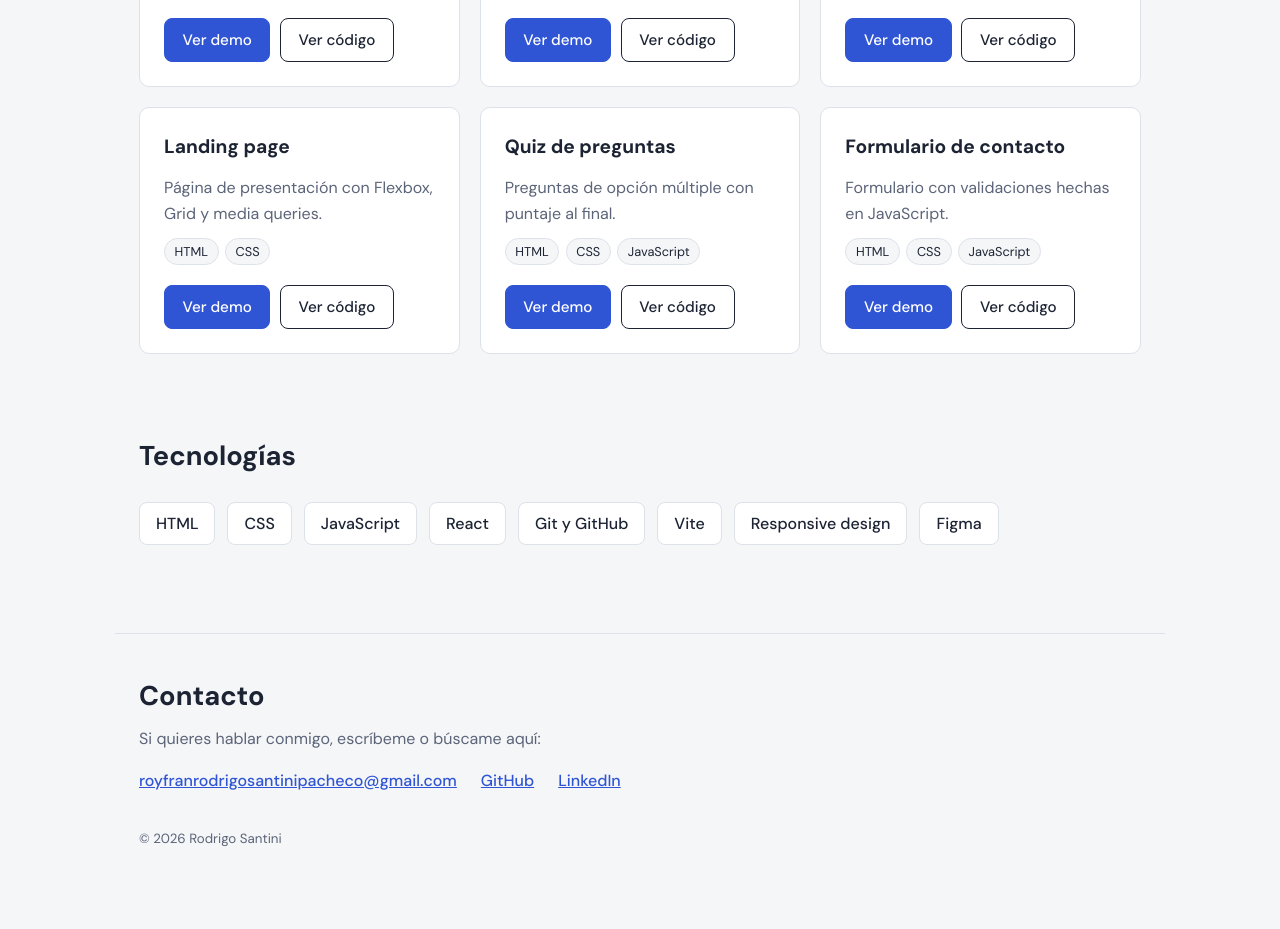
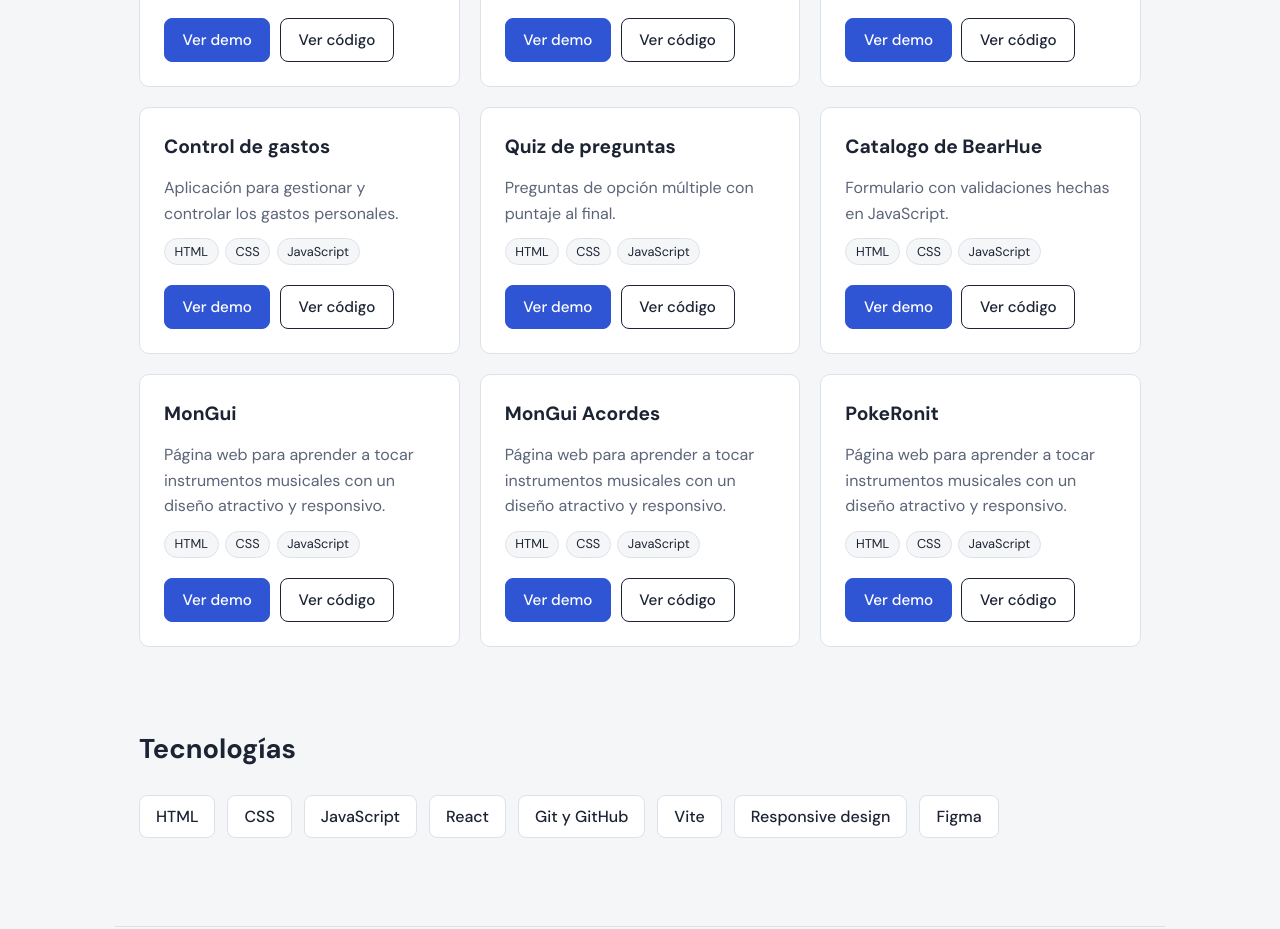
Before and after one commit to RodriSp1/Mi-portafolio-de-Proyectos, a React (Vite) app: page / in a window 1280 px wide. Shown: the part 820-1749 px from the top of the page. Before the commit the page ends 1703 px from the top, so only its background shows below. Built offline with nearby package versions, Linux system fonts and the light colour scheme.

Commit message:
Se actualizan los datos de los proyectos

```diff
--- a/src/data.js
+++ b/src/data.js
@@ -17,48 +17,72 @@ export const proyectos = [
     titulo: 'Lista de tareas',
     descripcion: 'Agrega, completa y elimina tareas. Se guardan en localStorage.',
     tags: ['HTML', 'CSS', 'JavaScript'],
-    demo: `${demo}/lista-tareas/`,
-    codigo: `${repo}/tree/main/lista-tareas`,
+    demo: `https://github.com/RodriSp1/Lista-de-tarea-Ronit10-`,
+    codigo: `https://rodrisp1.github.io/Lista-de-tarea-Ronit10-/`,
   },
   {
     id: 2,
     titulo: 'Calculadora',
     descripcion: 'Calculadora básica con operaciones, borrado y diseño responsivo.',
     tags: ['HTML', 'CSS', 'JavaScript'],
-    demo: `https://github.com/RodriSp1/Calculadora-Roni10`,
-    codigo: `https://rodrisp1.github.io/Calculadora-Roni10/`,
+    demo: `https://rodrisp1.github.io/Calculadora-Roni10/`,
+    codigo: `https://github.com/RodriSp1/Calculadora-Roni10`,
   },
   {
     id: 3,
     titulo: 'App del clima',
     descripcion: 'Consulta el clima de una ciudad usando una API.',
     tags: ['JavaScript', 'API'],
-    demo: `${demo}/clima/`,
-    codigo: `${repo}/tree/main/clima`,
+    demo: `https://rodrisp1.github.io/Clima-Ronit10-/`,
+    codigo: `https://github.com/RodriSp1/Clima-Ronit10-`,
   },
   {
     id: 4,
-    titulo: 'Landing page',
-    descripcion: 'Página de presentación con Flexbox, Grid y media queries.',
-    tags: ['HTML', 'CSS'],
-    demo: `${demo}/landing/`,
-    codigo: `${repo}/tree/main/landing`,
+    titulo: 'Control de gastos',
+    descripcion: 'Aplicación para gestionar y controlar los gastos personales.',
+    tags: ['HTML', 'CSS', 'JavaScript'],
+    demo: `https://rodrisp1.github.io/Control-de-gastos-Ronit10/`,
+    codigo: `https://github.com/RodriSp1/Control-de-gastos-Ronit10`,
   },
   {
     id: 5,
     titulo: 'Quiz de preguntas',
     descripcion: 'Preguntas de opción múltiple con puntaje al final.',
     tags: ['HTML', 'CSS', 'JavaScript'],
-    demo: `${demo}/quiz/`,
-    codigo: `${repo}/tree/main/quiz`,
+    demo: `https://rodrisp1.github.io/Quizz-Ronit10-v1.1/`,
+    codigo: `https://github.com/RodriSp1/Quizz-Ronit10-v1.1`,
   },
   {
     id: 6,
-    titulo: 'Formulario de contacto',
+    titulo: 'Catalogo de BearHue',
     descripcion: 'Formulario con validaciones hechas en JavaScript.',
     tags: ['HTML', 'CSS', 'JavaScript'],
-    demo: `${demo}/formulario/`,
-    codigo: `${repo}/tree/main/formulario`,
+    demo: `https://github.com/RodriSp1/Catalogo-Bearhue/settings/pages`,
+    codigo: `https://github.com/RodriSp1/Catalogo-Bearhue`,
+  },
+  {
+    id: 7,
+    titulo: 'MonGui',
+    descripcion: 'Página web para aprender a tocar instrumentos musicales con un diseño atractivo y responsivo.',
+    tags: ['HTML', 'CSS', 'JavaScript'],
+    demo: `https://rodrisp1.github.io/MonGui/`,
+    codigo: `https://github.com/RodriSp1/MonGui`,
+  },
+  {
+    id: 8,
+    titulo: 'MonGui Acordes',
+    descripcion: 'Página web para aprender a tocar instrumentos musicales con un diseño atractivo y responsivo.',
+    tags: ['HTML', 'CSS', 'JavaScript'],
+    demo: `https://rodrisp1.github.io/Mon-Gui-Acordes/`,
+    codigo: `https://github.com/RodriSp1/Mon-Gui-Acordes`,
+  },
+  {
+    id: 9,
+    titulo: 'PokeRonit',
+    descripcion: 'Página web para aprender a tocar instrumentos musicales con un diseño atractivo y responsivo.',
+    tags: ['HTML', 'CSS', 'JavaScript'],
+    demo: `https://rodrisp1.github.io/Pokedex-Ronit10/`,
+    codigo: `https://github.com/RodriSp1/Pokedex-Ronit10`,
   },
 ]
 
```
